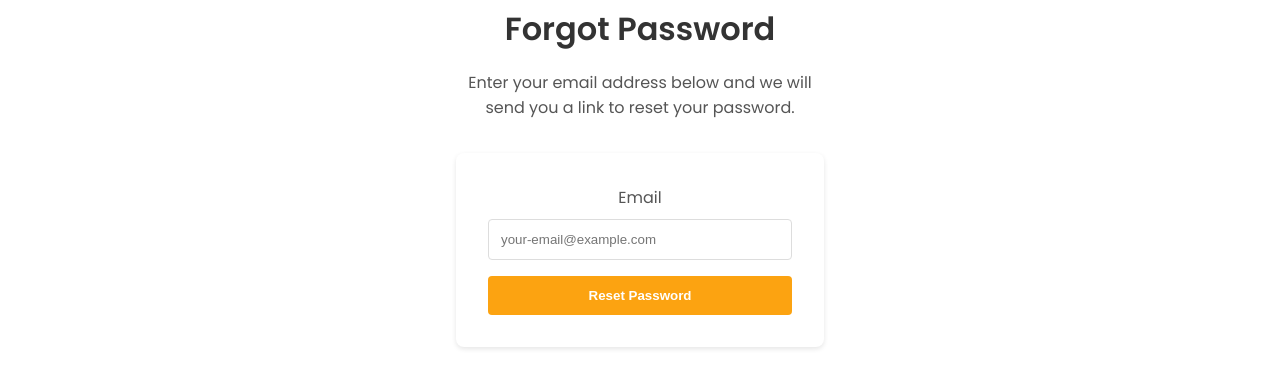
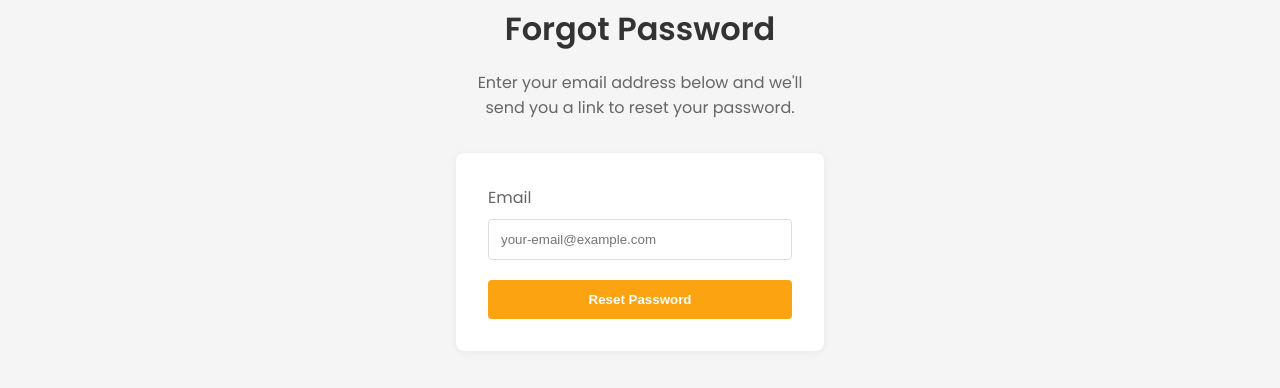
Before and after one commit to Liontrade/sarabi, a React (Vite) app: page /forgot-password in a window 1280 px wide. Shown: the part 150-538 px from the top of the page. Built offline with nearby package versions, Linux system fonts and the light colour scheme; no server answers.

Commit message:
[feat] Add internalization for forgot password screen

```diff
--- /dev/null
+++ b/public/locales/en/forgot_password_page.json
@@ -0,0 +1,11 @@
+{
+    "title": "Forgot Password",
+    "description": "Enter your email address below and we'll send you a link to reset your password.",
+    "email_label": "Email",
+    "email_placeholder": "your-email@example.com",
+    "reset_button": "Reset Password",
+    "message_sent": "A password reset email has been sent to your email address.",
+    "redirecting": "Redirecting in {{count}} seconds…",
+    "back_to_login": "Back to Login",
+    "error_generic": "An error occurred. Please try again."
+}
--- a/src/pages/ForgotPassword/ForgotPassword.css
+++ b/src/pages/ForgotPassword/ForgotPassword.css
@@ -2,11 +2,13 @@
     display: flex;
     flex-direction: column;
     min-height: 100vh;
+    background: #f5f5f5;
 }
 
 .forgot-password-container {
     max-width: 400px;
-    margin: 4rem auto 0 auto;
+    width: 90%;
+    margin: 4rem auto 0;
     padding: 1rem;
     text-align: center;
 }
@@ -17,71 +19,93 @@
     font-weight: 600;
 }
 
-.forgot-password-container p {
+.forgot-password-container .desc {
     margin-bottom: 2rem;
-    color: var(--color-muted);
+    color: #666;
 }
 
 .forgot-password-form {
-    background-color: var(--color-secondary);
+    background: #fff;
     padding: 2rem;
     border-radius: 8px;
-    box-shadow: 0 2px 5px rgba(0, 0, 0, 0.1);
+    box-shadow: 0 2px 8px rgba(0, 0, 0, 0.05);
 }
 
 .forgot-password-form label {
     display: block;
     margin-bottom: 0.5rem;
-    color: var(--color-muted);
+    color: #666;
     font-weight: 500;
+    text-align: left;
 }
 
 .forgot-password-form input {
     width: 100%;
     padding: 0.75rem;
-    margin-bottom: 1rem;
+    margin-bottom: 1.25rem;
     border: 1px solid #ddd;
     border-radius: 4px;
+    transition:
+        border-color 0.2s,
+        box-shadow 0.2s;
 }
 
-.forgot-password-submit {
+.forgot-password-form input:focus {
+    border-color: var(--color-primary);
+    box-shadow: 0 0 0 3px rgba(252, 163, 17, 0.2);
+    outline: none;
+}
+
+.btn-reset {
     width: 100%;
     padding: 0.75rem;
-    background-color: var(--color-primary);
+    background: var(--color-primary);
     color: var(--color-secondary);
     border: none;
     border-radius: 4px;
     font-weight: 600;
     cursor: pointer;
-    transition: background-color 0.3s;
+    transition:
+        background-color 0.3s,
+        transform 0.1s;
 }
 
-.forgot-password-submit:hover {
-    background-color: var(--color-primary-hover);
+.btn-reset:hover:not(:disabled) {
+    background: var(--color-primary-hover);
+    transform: translateY(-1px);
+}
+
+.btn-reset:disabled {
+    opacity: 0.6;
+    cursor: not-allowed;
 }
 
 .forgot-password-message {
     margin-top: 1rem;
-    color: green;
+    color: #2e7d32;
 }
 
 .forgot-password-error {
     margin-top: 1rem;
-    color: red;
+    color: #e74c3c;
 }
 
-.forgot-password-back {
+.btn-back {
+    display: inline-block;
     margin-top: 1rem;
     padding: 0.75rem 1.5rem;
-    background-color: var(--color-primary);
+    background: var(--color-primary);
     color: var(--color-secondary);
     border: none;
     border-radius: 4px;
     font-weight: 600;
     cursor: pointer;
-    transition: background-color 0.3s;
+    transition:
+        background-color 0.3s,
+        transform 0.1s;
 }
 
-.forgot-password-back:hover {
-    background-color: var(--color-primary-hover);
+.btn-back:hover {
+    background: var(--color-primary-hover);
+    transform: translateY(-1px);
 }
--- a/src/pages/ForgotPassword/ForgotPassword.tsx
+++ b/src/pages/ForgotPassword/ForgotPassword.tsx
@@ -3,30 +3,30 @@ import { useNavigate } from 'react-router-dom';
 import { auth } from '../../firebaseConfig';
 import { sendPasswordResetEmail } from 'firebase/auth';
 import Spinner from '../../components/Spinner/Spinner';
+import MinimalNavbar from '../../components/MinimalNavbar/MinimalNavbar';
+import { useTranslation } from 'react-i18next';
 import './ForgotPassword.css';
-import MinimalNavbar from '../../components/MinimalNavbar/MinimalNavbar';
 
 const ForgotPassword: React.FC = () => {
+    const { t } = useTranslation('forgot_password_page');
     const [email, setEmail] = useState('');
     const [message, setMessage] = useState('');
     const [error, setError] = useState('');
     const [loading, setLoading] = useState(false);
-    const [redirectCountdown, setRedirectCountdown] = useState(5);
+    const [countdown, setCountdown] = useState(5);
     const navigate = useNavigate();
 
-    const handleSubmit = async (e: React.FormEvent<HTMLFormElement>) => {
+    const handleSubmit = async (e: React.FormEvent) => {
         e.preventDefault();
         setMessage('');
         setError('');
         setLoading(true);
         try {
             await sendPasswordResetEmail(auth, email);
-            setMessage('A password reset email has been sent to your email address.');
-            setRedirectCountdown(5);
-        } catch (error: unknown) {
-            const err = error as Error;
-            console.error('Error resending email:', error);
-            console.error(err.message);
+            setMessage(t('message_sent'));
+            setCountdown(5);
+        } catch {
+            setError(t('error_generic'));
         } finally {
             setLoading(false);
         }
@@ -34,46 +34,47 @@ const ForgotPassword: React.FC = () => {
 
     useEffect(() => {
         let timer: NodeJS.Timeout;
-        if (message && redirectCountdown > 0) {
-            timer = setTimeout(() => {
-                setRedirectCountdown(prev => prev - 1);
-            }, 1000);
-        } else if (message && redirectCountdown === 0) {
+        if (message && countdown > 0) {
+            timer = setTimeout(() => setCountdown(c => c - 1), 1000);
+        } else if (message && countdown === 0) {
             navigate('/login');
         }
         return () => clearTimeout(timer);
-    }, [message, redirectCountdown, navigate]);
+    }, [message, countdown, navigate]);
 
     return (
         <div className="forgot-password-page">
             <MinimalNavbar variant="none" />
 
             <div className="forgot-password-container">
-                <h1>Forgot Password</h1>
-                <p>Enter your email address below and we will send you a link to reset your password.</p>
+                <h1>{t('title')}</h1>
+                <p className="desc">{t('description')}</p>
+
                 <form className="forgot-password-form" onSubmit={handleSubmit}>
-                    <label htmlFor="email">Email</label>
+                    <label htmlFor="email">{t('email_label')}</label>
                     <input
                         id="email"
                         type="email"
-                        placeholder="your-email@example.com"
+                        placeholder={t('email_placeholder')}
                         value={email}
                         onChange={e => setEmail(e.target.value)}
                         required
                     />
-                    <button type="submit" className="forgot-password-submit" disabled={loading}>
-                        {loading ? <Spinner /> : 'Reset Password'}
+                    <button type="submit" className="btn-reset" disabled={loading}>
+                        {loading ? <Spinner /> : t('reset_button')}
                     </button>
                 </form>
+
                 {message && (
                     <p className="forgot-password-message">
-                        {message} Redirecting in {redirectCountdown} seconds...
+                        {message} {t('redirecting', { count: countdown })}
                     </p>
                 )}
                 {error && <p className="forgot-password-error">{error}</p>}
+
                 {message && (
-                    <button onClick={() => navigate('/login')} className="forgot-password-back">
-                        Back to Login
+                    <button onClick={() => navigate('/login')} className="btn-back">
+                        {t('back_to_login')}
                     </button>
                 )}
             </div>
```
Also changed, not shown: public/locales/pl/forgot_password_page.json (added, +11 -0 lines).
